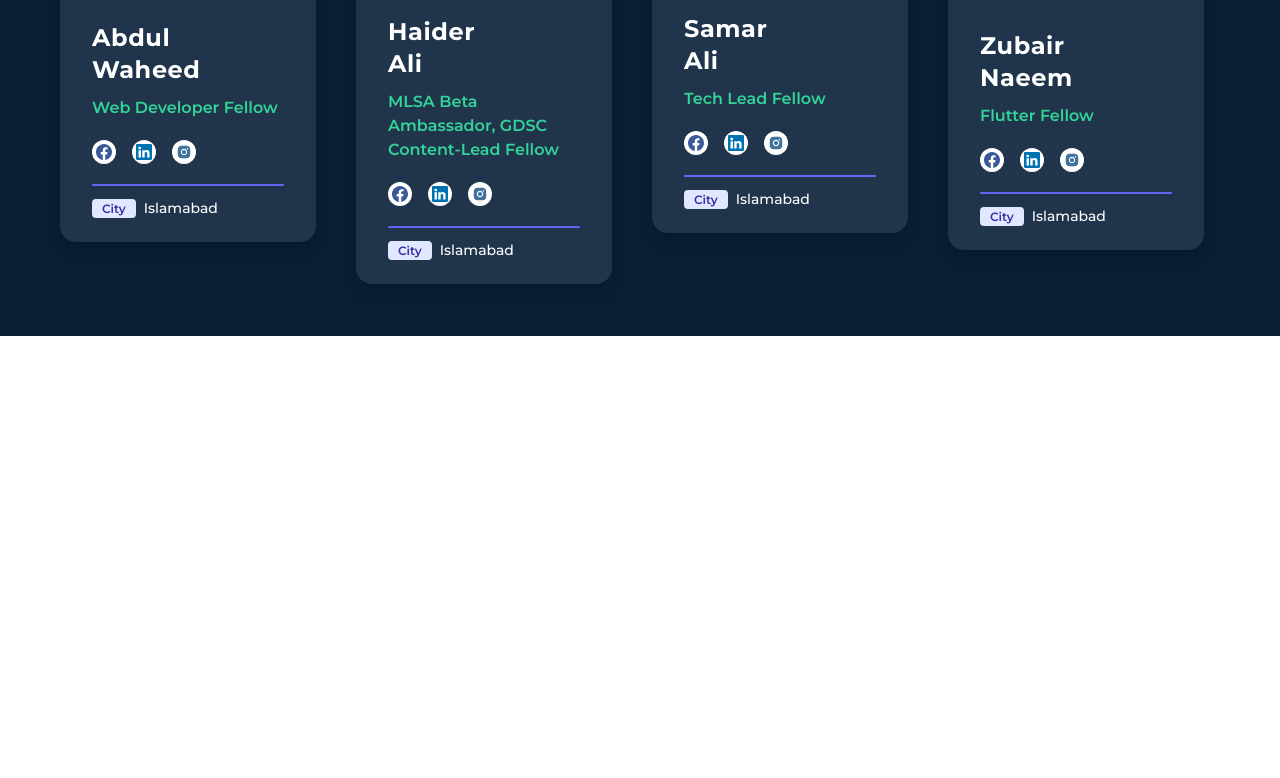
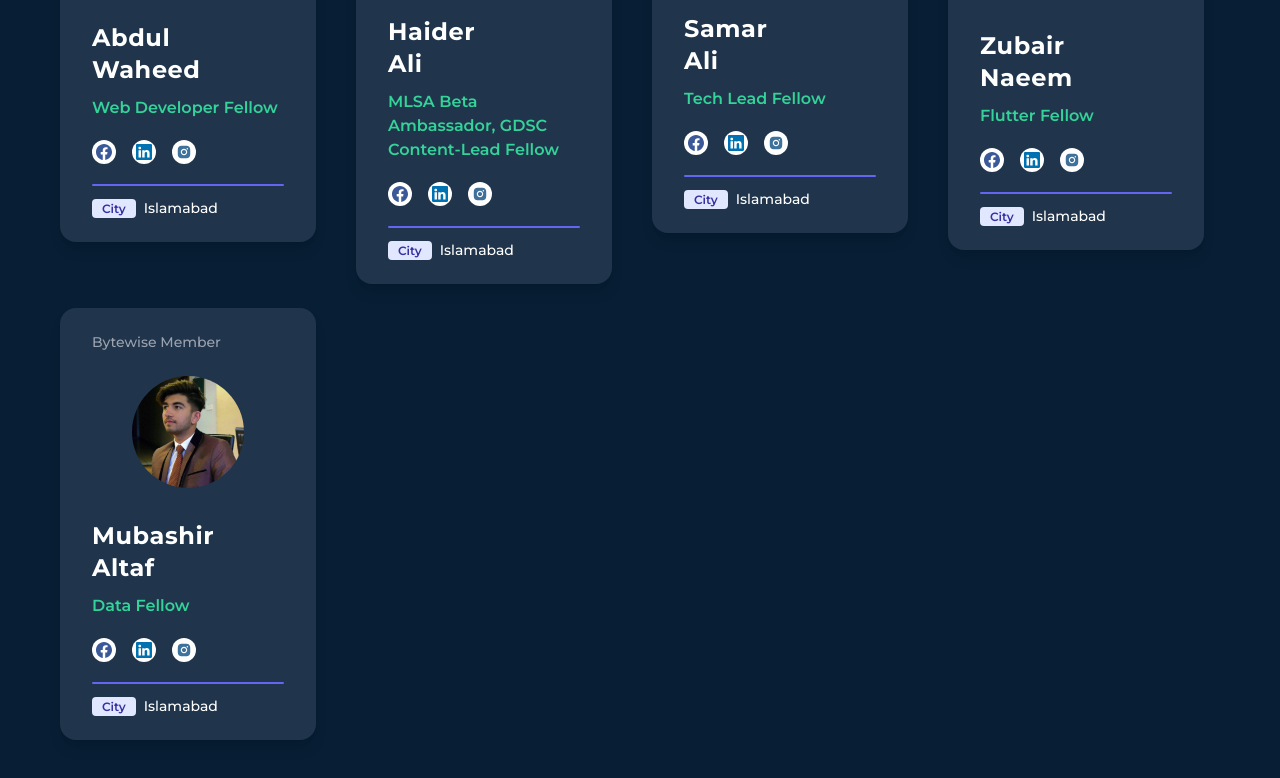
Before and after one commit to bytewiseltd/Hacktoberfest-22, a React (Vite) app: page / in a window 1280 px wide. Shown: the part 1943-2721 px from the top of the page. Before the commit the page ends 2279 px from the top, so only its background shows below. Built offline with nearby package versions, Linux system fonts and the light colour scheme.

Commit message:
details added

```diff
--- a/src/data/members.js
+++ b/src/data/members.js
@@ -201,6 +201,18 @@ const members = [
       linkedIn: "https://www.linkedin.com/in/zubair-naeem-8037b6237",
     },
   },
+  {
+    img: `${imgPath}/MubashirAltaf.jpeg`,
+    firstname: "Mubashir",
+    lastname: "Altaf",
+    team: "Data",
+    city: "Islamabad",
+    socialUrls: {
+      facebook: "https://www.facebook.com/mub.ashir.9421",
+      instagram: "https://www.instagram.com/_mubashir_altaf_/",
+      linkedIn: "https://www.linkedin.com/in/mubashir-altaf-416021201",
+    },
+  },
 ];
 
 export default members;
```
